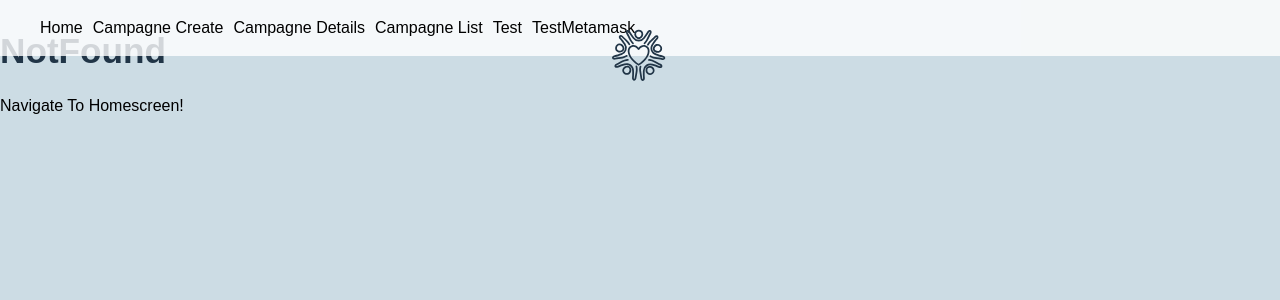
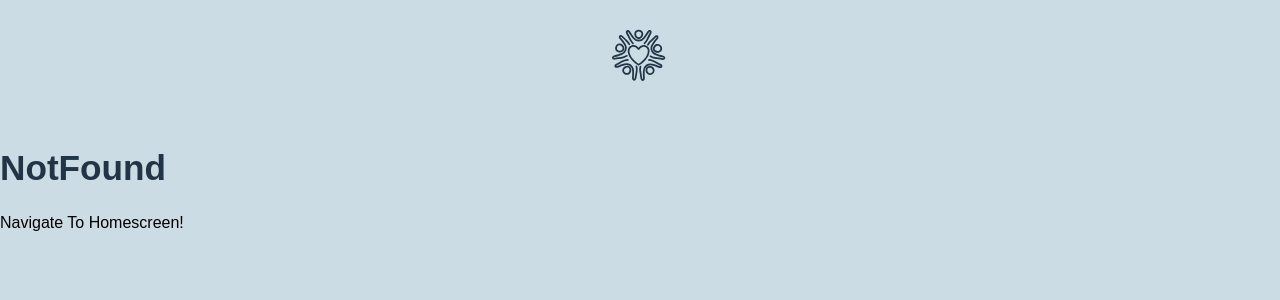
Before and after one commit to MikePawel/ZkFundMe, a React (Vite) app: page / in a window 1280 px wide. Shown: the top 300 px of the page. Built offline with nearby package versions, Linux system fonts and the light colour scheme; no server answers.

Commit message:
Design fixes whole app

```diff
--- a/src/App.css
+++ b/src/App.css
@@ -12,9 +12,20 @@
   transform: translateX(-50%);
   width: 60px;
   height: 60px;
-  z-index: 999;
+  z-index: 9999;
   color: #213547
 }
+
+.space-header {
+  position: fixed;
+  top: 0;
+  left: 0;
+  width: 100%;
+  height: 125px;
+  background-color: #ccdce4;
+  z-index: 9998; /* Set a z-index lower than the logo to keep it below the logo */
+}
+
 
 button {
   margin-top: 20px;
--- a/src/App.tsx
+++ b/src/App.tsx
@@ -37,9 +37,12 @@ const App = () => {
                 </ul>
             </nav>
 
-            <div className="logo">
-                <img src="src/assets/LOGO.svg" alt="Logo" className="logo" />
+            <div className="header">
+                <div className="space-header"></div>
+                <div className="logo">
+                    <img src="src/assets/LOGO.svg" alt="Logo" className="logo"/>
                 </div>
+            </div>
 
             <Routes>
 
--- a/src/pages/CampagneCreate.css
+++ b/src/pages/CampagneCreate.css
@@ -12,7 +12,6 @@ body {
     justify-content: flex-start;
     align-items: center;
     position: relative;
-    margin-top: 120px;
 }
 
 .fieldCreate {
--- a/src/pages/CampagneCreate.tsx
+++ b/src/pages/CampagneCreate.tsx
@@ -5,6 +5,7 @@ import { getCampaignContract } from './ContractDetails';
 import Picture_Upload from '../components/Picture_Upload';
 import './CampagneCreate.css';
 import axios from 'axios';
+import { Link, useParams, useSearchParams } from 'react-router-dom';
 
 export default function CampagneCreate() {
   const [authenticated, setAuthenticated] = useState(false);
@@ -183,7 +184,9 @@ export default function CampagneCreate() {
 
         {/* Back and Next Buttons */}
         <div className="buttons">
+          <Link to="/Home">
           <button className="backButton">Back</button>
+          </Link>
           <button className="nextButton">Next</button>
         </div>
        </div>
--- a/src/pages/Home.css
+++ b/src/pages/Home.css
@@ -1,4 +1,5 @@
 body {
+    margin-top: 125px;
     background-color: #ccdce4;
     display: flex;
     justify-content: center;
```
